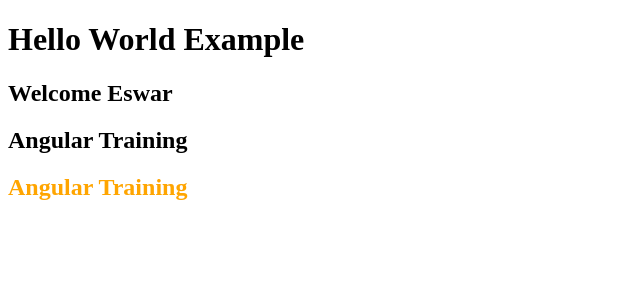
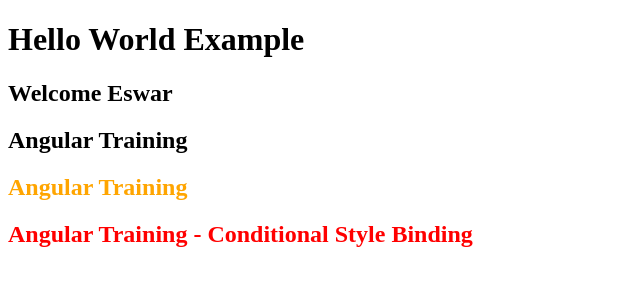
Before and after one commit to eswarpullagan/AngularTraining, an Angular app: page / in a window 1280 px wide. Shown: the top 300 px of the page, without its empty margins (0-640 px from the left). Built offline with nearby package versions, Linux system fonts and the light colour scheme.

Commit message:
Conditional Style Binding

```diff
--- a/src/app/style-binding/style-binding.component.ts
+++ b/src/app/style-binding/style-binding.component.ts
@@ -4,7 +4,9 @@
   selector: 'app-style-binding',
   template: ` <h2>Welcome {{name}}</h2>
   <h2>Angular Training</h2>
-  <h2 [style.color]="'orange'">Angular Training </h2>`,
+  <h2 [style.color]="'orange'">Angular Training </h2>
+  <h2 [style.color]="hasError?'red':'green'">Angular Training - Conditional Style Binding</h2>
+  `,
   styleUrls: ['./style-binding.component.css']
 })
 export class StyleBindingComponent implements OnInit {
```
